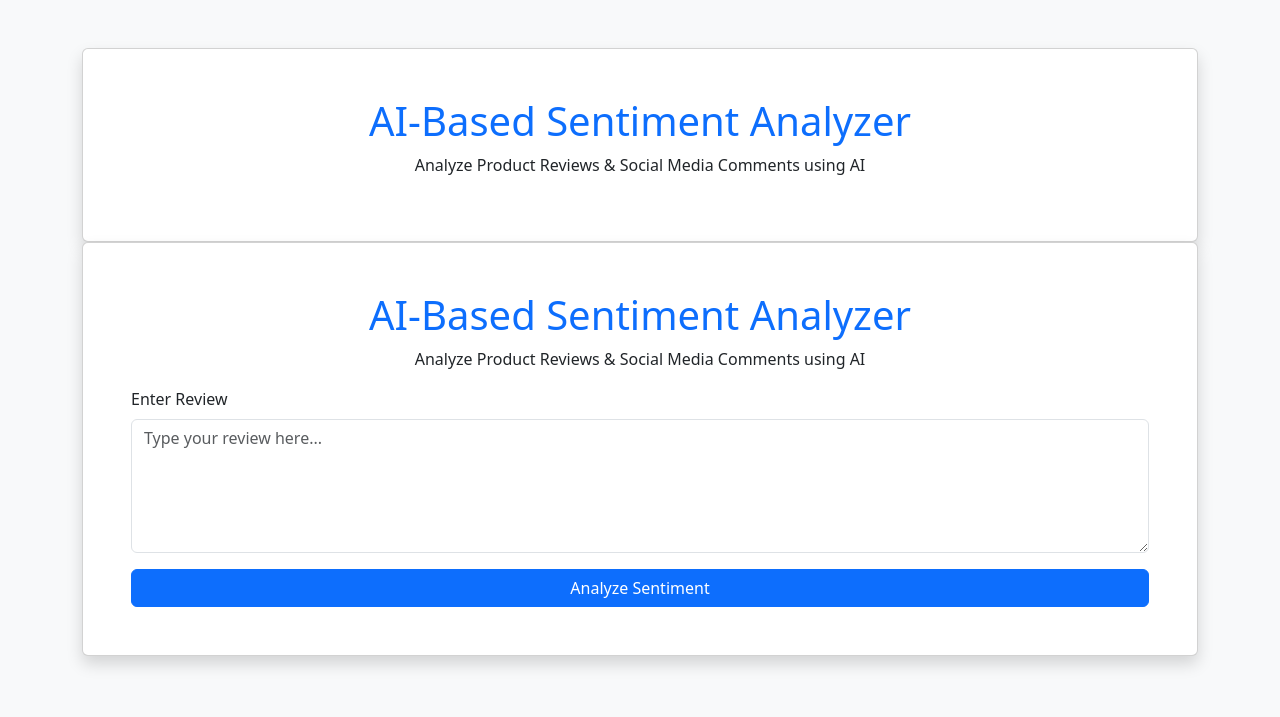
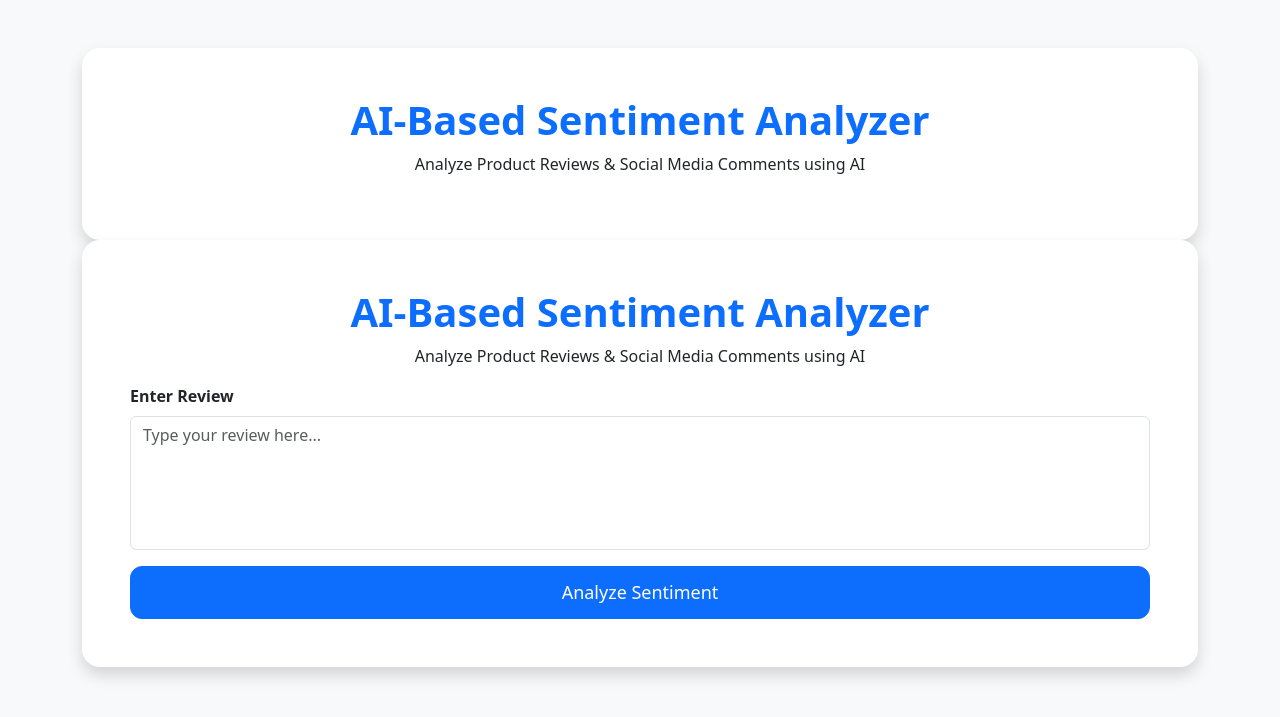
Before and after one commit to shivamsingh99393/AI-Sentiment-Analyzer, a Flask app: page / in a window 1280 px wide. Shown: the top 717 px of the page. Run offline with Flask 3, Linux system fonts and the light colour scheme.

Commit message:
Enhanced homepage styling with custom CSS

```diff
--- /dev/null
+++ b/static/css/style.css
@@ -0,0 +1,30 @@
+body{
+    background:#f4f7fc;
+}
+
+.card{
+    border:none;
+    border-radius:18px;
+}
+
+textarea{
+    resize:none;
+}
+
+.btn-primary{
+    border-radius:12px;
+    font-size:18px;
+    padding:12px;
+}
+
+.alert{
+    border-radius:15px;
+}
+
+h1{
+    font-weight:bold;
+}
+
+label{
+    font-weight:600;
+}
--- a/templates/index.html
+++ b/templates/index.html
@@ -6,6 +6,9 @@
     <title>AI Sentiment Analyzer</title>
 
     <link href="https://cdn.jsdelivr.net/npm/bootstrap@5.3.7/dist/css/bootstrap.min.css" rel="stylesheet">
+
+    <link rel="stylesheet" href="{{ url_for('static', filename='css/style.css') }}">
+
 </head>
 
 <body class="bg-light">
```
Also changed, not shown: models/sentiment_model.py (+6 -4 lines).
